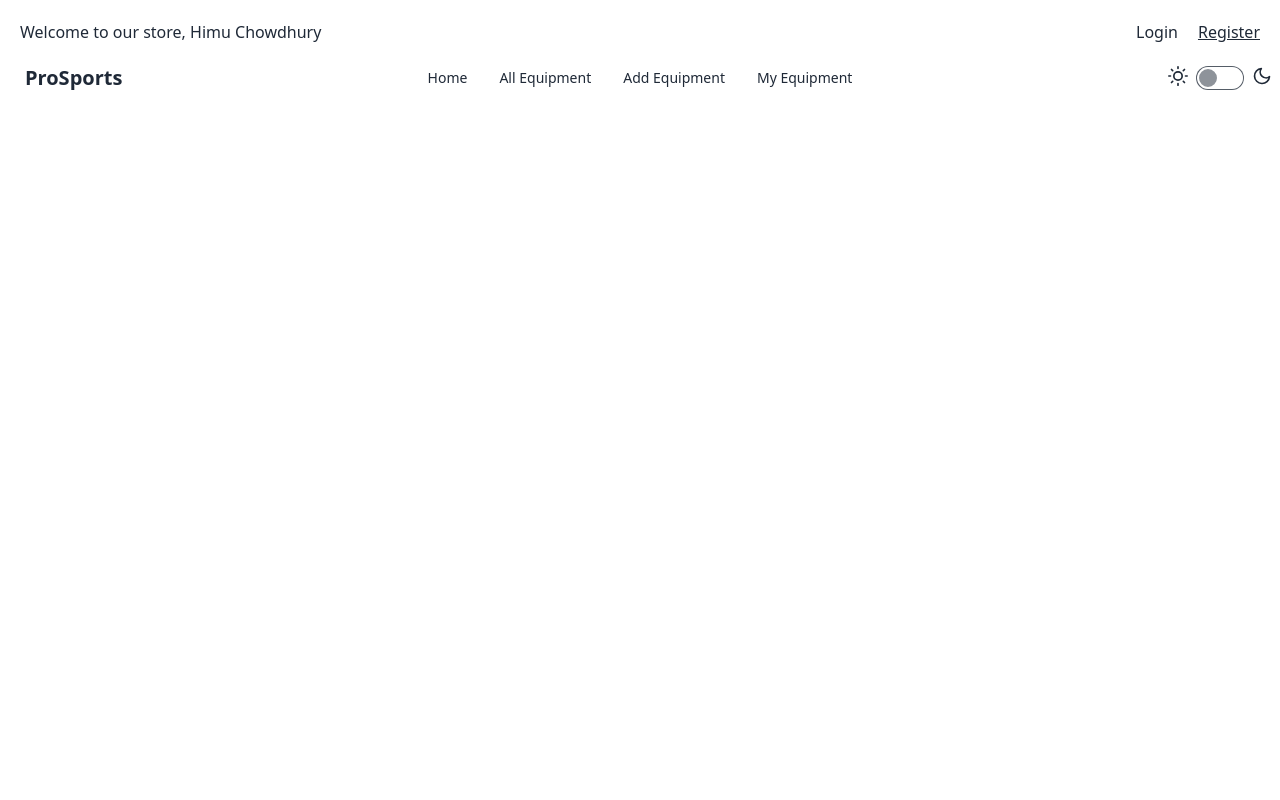
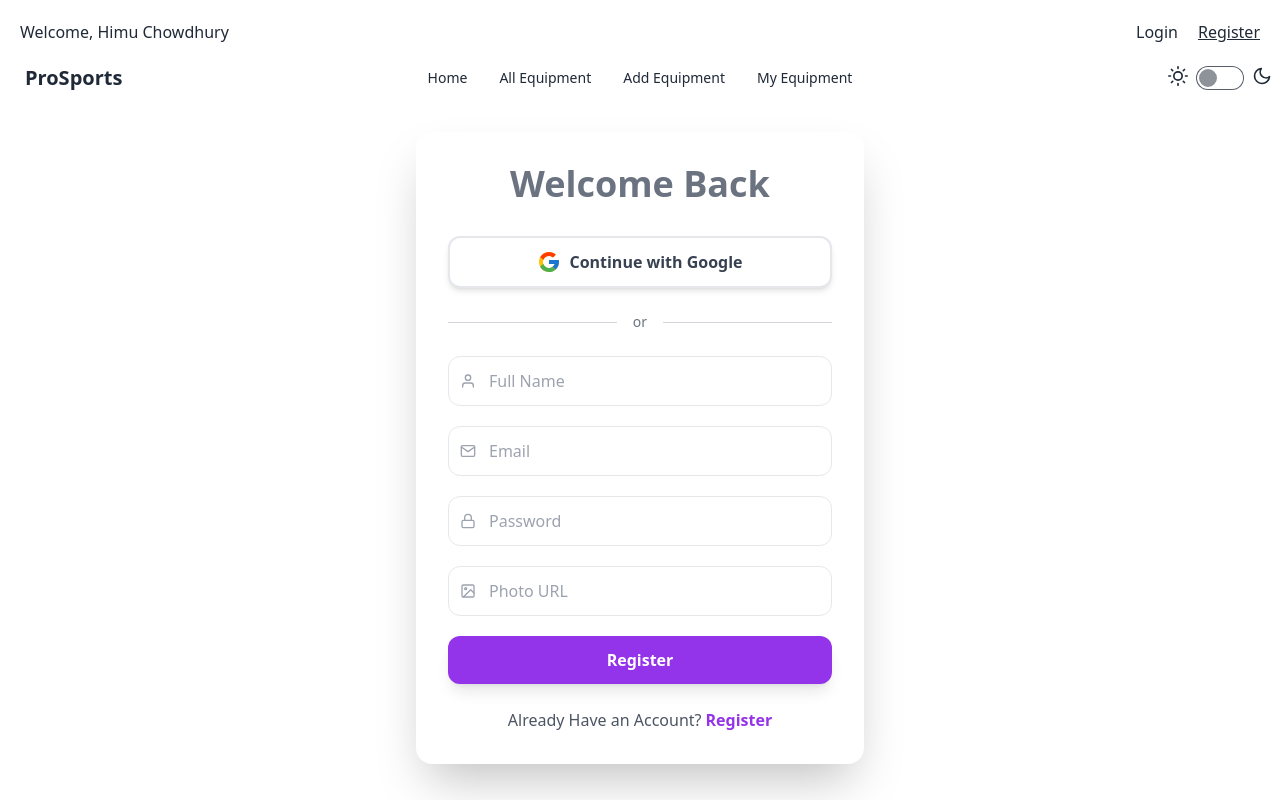
Before and after one commit to himu004/pro-sports-client, a React (Vite) app: page /register in a window 1280 px wide. Built offline with nearby package versions, Linux system fonts and the light colour scheme; no server answers.

Commit message:
Register Page Design Completed

```diff
--- a/src/components/Header.jsx
+++ b/src/components/Header.jsx
@@ -56,7 +56,7 @@ const Header = () => {
     <header>
       <div className="pt-5 px-5 flex md:flex-row flex-col items-center justify-between">
         <h1>
-          Welcome to our store, <span>Himu Chowdhury</span>
+          Welcome, <span>Himu Chowdhury</span>
         </h1>
 
         <div className="space-x-5 md:py-0 py-5">
--- a/src/pages/Login/Login.jsx
+++ b/src/pages/Login/Login.jsx
@@ -2,6 +2,7 @@
 import { Helmet } from "react-helmet-async";
 import { FcGoogle } from "react-icons/fc";
 import { FiMail, FiLock } from "react-icons/fi";
+import { Link } from "react-router-dom";
 
 const Login = () => {
   const handleLogin = (e) => {
@@ -69,12 +70,12 @@ const Login = () => {
           </form>
           <p className="mt-6 text-center text-gray-600">
             {`Don't`} have an account?
-            <a
-              href="/register"
+            <Link
+              to="/register"
               className="text-purple-600 hover:text-purple-800 ml-1 font-semibold"
             >
               Register
-            </a>
+            </Link>
           </p>
         </div>
       </div>
--- a/src/pages/Register/Register.jsx
+++ b/src/pages/Register/Register.jsx
@@ -1,11 +1,103 @@
+// import { useContext } from "react";
+import { Helmet } from "react-helmet-async";
+import { FcGoogle } from "react-icons/fc";
+import { FiMail, FiLock, FiUser, FiImage } from "react-icons/fi";
+import { Link } from "react-router-dom";
+// import { AuthContext } from "../../providers/Context";
+
+const Register = () => {
 
 
-const Register = () => {
-    return (
-        <div>
+  return (
+    <div className="pt-5 flex items-center justify-center ">
+    <Helmet>
 
+        <title>Register | Pro Sports</title>
+    </Helmet>
+        <div className="backdrop-blur-sm p-8 rounded-2xl shadow-2xl transform hover:scale-105 transition-transform duration-300 w-full max-w-md">
+          <h2 className="text-4xl font-bold text-center mb-8 text-gray-500">
+            Welcome Back
+          </h2>
+          <div className="mb-6">
+            <button className="w-full flex items-center justify-center gap-2 py-3 px-4 bg-white dark:bg-gray-800 border-2 rounded-xl hover:bg-gray-50 dark:hover:bg-gray-700 transform hover:-translate-y-1 transition-all duration-300 shadow-md">
+              <FcGoogle className="text-2xl" />
+              <span className="font-semibold text-gray-700 dark:text-gray-300">
+                Continue with Google
+              </span>
+            </button>
+          </div>
+
+          <div className="relative flex items-center justify-center mb-6">
+            <div className="border-t w-full border-gray-300 dark:border-gray-600"></div>
+            <span className="bg-white dark:bg-gray-900 px-4 text-sm text-gray-500 dark:text-gray-400">
+              or
+            </span>
+            <div className="border-t w-full border-gray-300 dark:border-gray-600"></div>
+          </div>
+
+          <form className="space-y-5">
+          <div className="group relative">
+            <FiUser className="absolute left-3 top-1/2 transform -translate-y-1/2 text-gray-400" />
+            <input
+            name="name"
+              type="text"
+              className="w-full pl-10 pr-4 py-3 border rounded-xl focus:outline-none focus:ring-2 focus:ring-purple-500 transition-all duration-300"
+              placeholder="Full Name"
+              required
+            />
+          </div>
+          <div className="group relative">
+            <FiMail className="absolute left-3 top-1/2 transform -translate-y-1/2 text-gray-400" />
+            <input
+            name="email"
+              type="email"
+              className="w-full pl-10 pr-4 py-3 border rounded-xl focus:outline-none focus:ring-2 focus:ring-purple-500 transition-all duration-300"
+              placeholder="Email"
+              required
+            />
+          </div>
+          <div className="group relative">
+            <FiLock className="absolute left-3 top-1/2 transform -translate-y-1/2 text-gray-400" />
+            <input
+            name="password"
+              type="password"
+              className="w-full pl-10 pr-4 py-3 border rounded-xl focus:outline-none focus:ring-2 focus:ring-purple-500 transition-all duration-300"
+              placeholder="Password"
+              required
+            />
+          </div>
+          <div className="group relative">
+            <FiImage className="absolute left-3 top-1/2 transform -translate-y-1/2 text-gray-400" />
+            <input
+            name="photoURL"
+              type="url"
+              className="w-full pl-10 pr-4 py-3 border rounded-xl focus:outline-none focus:ring-2 focus:ring-purple-500 transition-all duration-300"
+              placeholder="Photo URL"
+              required
+            />
+          </div>
+          <button
+            type="submit"
+            className="w-full py-3 px-4 bg-purple-600 text-white rounded-xl hover:bg-purple-700 transform hover:-translate-y-1 transition-all duration-300 font-semibold shadow-lg"
+          >
+            Register
+          </button>
+        </form>
+          <p className="mt-6 text-center text-gray-600">
+            Already Have an Account?
+            <Link
+              to="/login"
+              className="text-purple-600 hover:text-purple-800 ml-1 font-semibold"
+            >
+              Register
+            </Link>
+          </p>
         </div>
-    );
+      </div>
+  );
 };
 
+
+
+
 export default Register;
```
